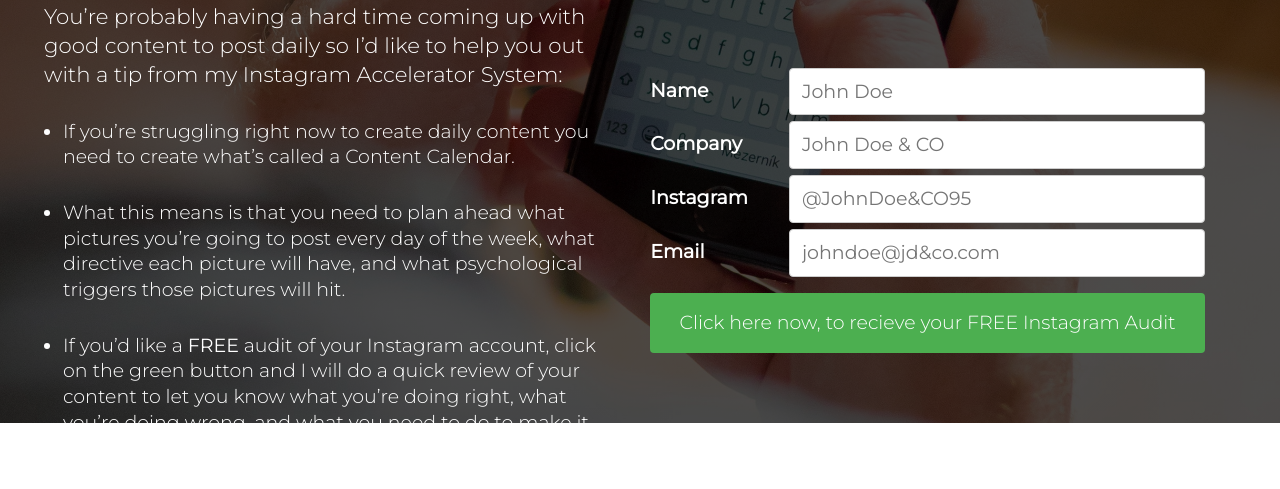
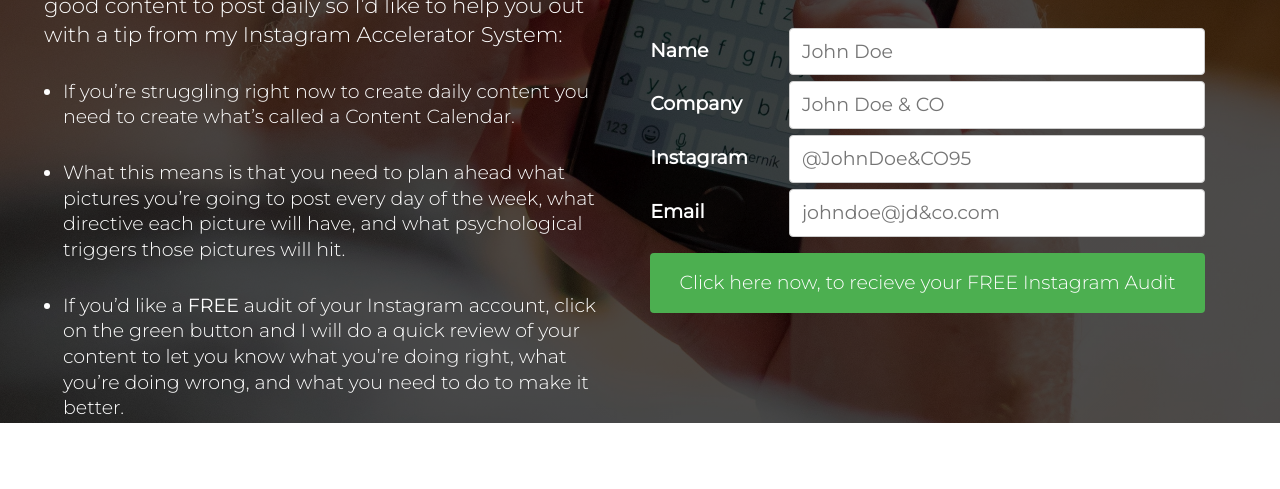
Before and after one commit to Robbie08/LandingPageDiegoG, a website: page index.html in a window 1280 px wide. Shown: the part 377-866 px from the top of the page. After the commit the page ends 831 px from the top, so only its background shows below. Drawn offline with nearby package versions, Linux system fonts and the light colour scheme.

Commit message:
Heroku online

```diff
--- a/resources/css/style.css
+++ b/resources/css/style.css
@@ -55,8 +55,8 @@ box {
 .big-box {
       text-align: center;
       color:white;
-      height: 100vh;
-      padding-top: 40px;
+
+      padding-top: 20px;
 
 }
 
```
